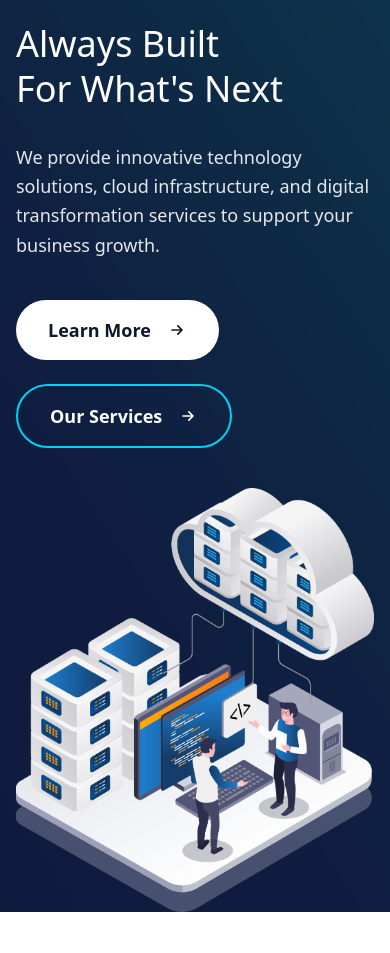
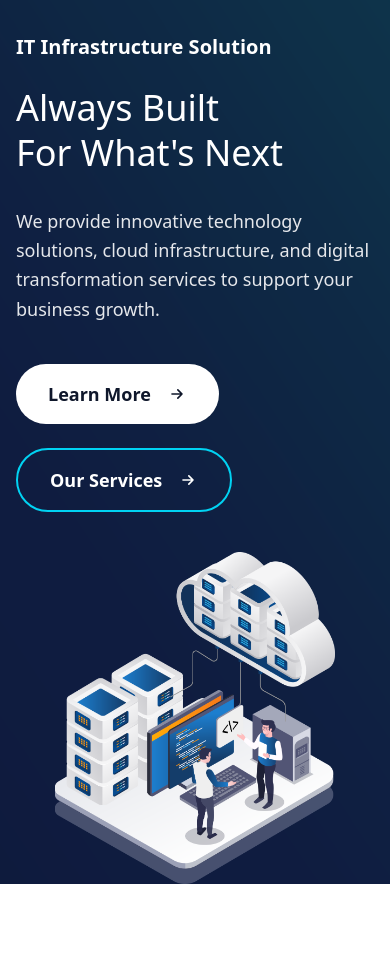
Before and after one commit to ahmadyusuf347/test, a website: page index.html in a window 390 px wide. Shown: the part 120-1073 px from the top of the page. Drawn offline with Linux system fonts and the light colour scheme.

Commit message:
perubahan

```diff
--- a/index.html
+++ b/index.html
@@ -92,11 +92,10 @@
 
 
         <!-- Content -->
-        <div
-            class="relative z-10 max-w-6xl mx-auto px-4
+        <div class="relative z-10 max-w-6xl mx-auto px-4
 h-full min-h-[calc(100vh-88px)]
 flex flex-col md:flex-row
-items-center justify-between gap-10">
+items-center justify-between gap-10 pt-16 md:pt-0">
 
             <div class="max-w-xl text-white">
 
@@ -169,8 +168,12 @@
 
 
             </div>
-            <div class="ml-auto flex justify-center md:justify-end">
-                <img src="img/imgbanner.webp" alt="" class="w-[400px] h-auto">
+            <div class="w-full flex justify-center md:justify-center">
+                <img src="img/imgbanner.webp" alt="" class="w-[280px]
+    sm:w-[350px]
+    md:w-[400px]
+    lg:w-[500px]
+    h-auto">
             </div>
 
         </div>
```
Also changed, not shown: src/output.css.
